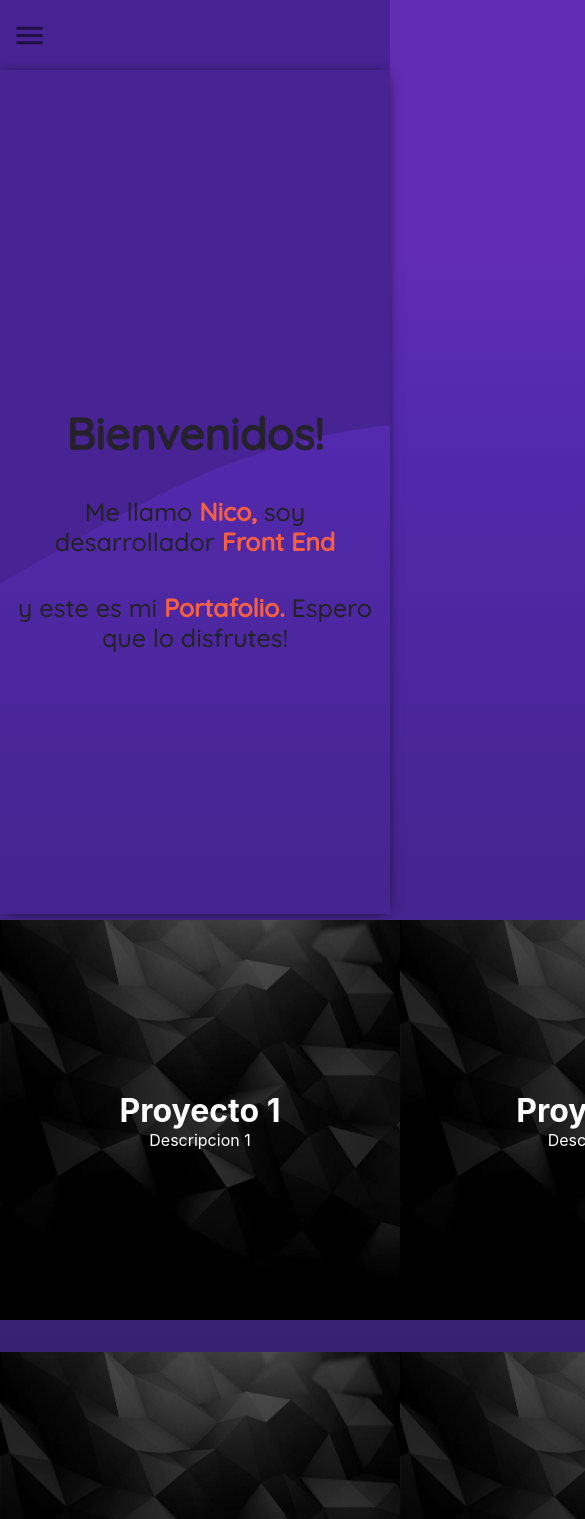
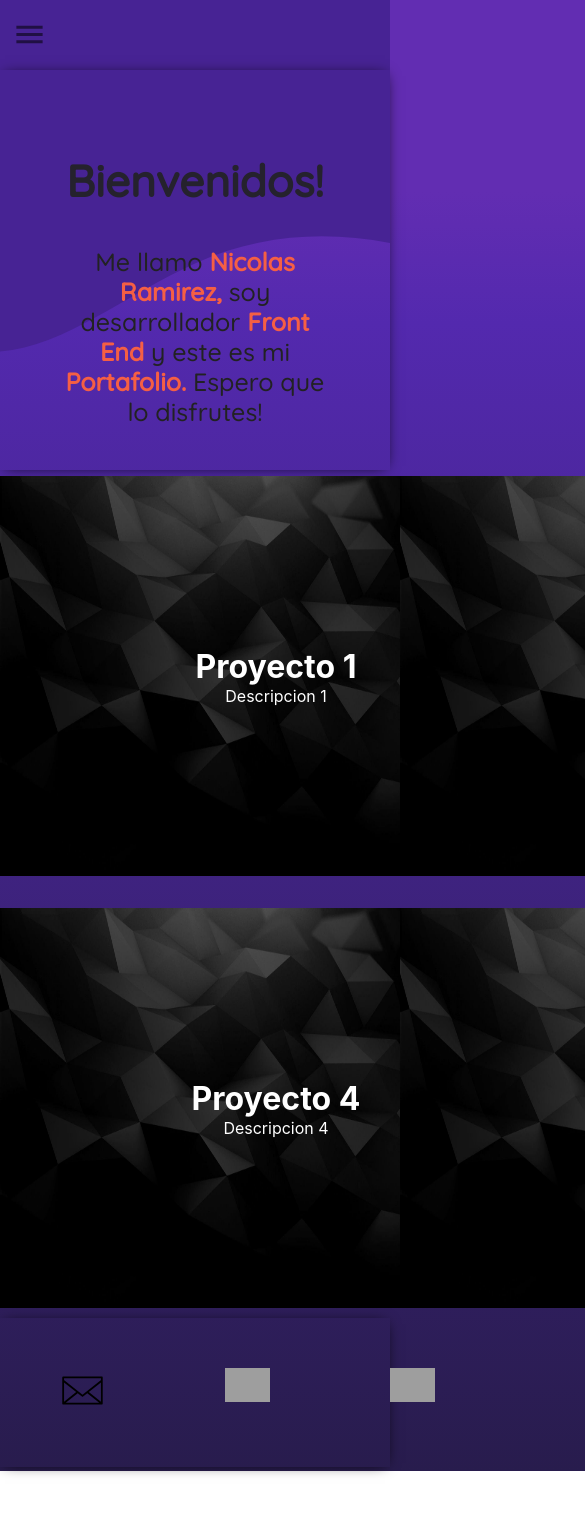
Before and after one commit to nicccoo/portfolio-react, a React (Create React App) app in the folder potfolio-react/: page / in a window 390 px wide. Shown: the top 1519 px of the page, 585 px wide, since content can reach past the window. After the commit the page ends 1471 px from the top, so only its background shows below. Built offline with nearby package versions, Linux system fonts and the light colour scheme; grey boxes are pictures that could not be loaded; a web font is replaced by a local one.

Commit message:
update hero

```diff
--- a/potfolio-react/src/components/Views/Contacto/styles-contacto.css
+++ b/potfolio-react/src/components/Views/Contacto/styles-contacto.css
@@ -22,7 +22,6 @@
   transform: scale(1.2);
   transition: 0.35s;
   animation: ease-in;
-  cursor: pointer;
 }
 
 .author {
@@ -32,6 +31,7 @@
   padding: 0;
   font-weight: 300;
   color: #333333;
+  cursor:auto;
 }
 
 @media only screen and (min-width: 320px) and (max-width: 600px) {
--- a/potfolio-react/src/components/Views/Hero/Hero.js
+++ b/potfolio-react/src/components/Views/Hero/Hero.js
@@ -1,26 +1,24 @@
 import React from "react";
 import "./styles-hero.css";
 import imgHero from "./img/hero2.svg";
-import imgWave from "./img/wave1.svg";
 
 export const Hero = () => {
   return (
     <div>
       <div className="container-hero" id="hero">
-
         <div className="hero__izquierda">
           <h2 className="hero-title">Bienvenidos!</h2>
           <p className="hero-text">
-            Me llamo <b className="orange">Nico,</b> soy desarrollador <b className="orange">Front End</b>
-            <p>y este es mi <b className="orange">Portafolio. </b>Espero que lo disfrutes!</p>
-
+            Me llamo <b className="orange">Nicolas Ramirez,</b> soy
+            desarrollador <b className="orange">Front End</b> y este es mi{" "}
+            <b className="orange">Portafolio. </b>Espero que lo disfrutes!
           </p>
+        {/* <button className="button-cv">Download CV</button> */}
         </div>
         <div className="hero__derecha">
           <img src={imgHero} alt="" />
         </div>
       </div>
-      {/* <img className="wave" src={imgWave} alt="" /> */}
     </div>
   );
 };
--- a/potfolio-react/src/components/Views/Hero/styles-hero.css
+++ b/potfolio-react/src/components/Views/Hero/styles-hero.css
@@ -1,4 +1,6 @@
 @import url('https://fonts.googleapis.com/css2?family=Quicksand:wght@500&display=swap');
+/* @import url('https://fonts.googleapis.com/css2?family=Nunito:wght@800&display=swap'); */
+@import url('https://fonts.googleapis.com/css2?family=Nunito:wght@900&display=swap');
 body {
 background:linear-gradient(0deg, rgb(40, 28, 77) 0%, rgb(83, 41, 174) 78%, rgb(98, 45, 178) 87%);
 }
@@ -29,35 +31,52 @@ background:linear-gradient(0deg, rgb(40, 28, 77) 0%, rgb(83, 41, 174) 78%, rgb(9
 .hero-title {
   display: inline-block;
   font-family: 'Quicksand', sans-serif;
+  /* font-family: 'Nunito', sans-serif; */
   font-size: 120px;
-  margin-left: 50%;
+  margin-left: 40%;
   color: #222;
   opacity: 0.9;
-  margin-top: -45%;
+  margin-top: -35%;
 
 }
 
 .hero-text {
   font-family: 'Quicksand', sans-serif;
-  margin-left: 25%;
+  /* font-family: 'Nunito', sans-serif; */
+  margin-left: 17%;
+  width: 70%;
   font-size: 30px;
   line-height: 40px;
-  /* color: #F55F44; */
   color: #222;
-  margin-top: 4%;
+  margin-top: 2%;
 }
 
 .hero__derecha {
   width: 55%;
   display: flex;
   justify-content: center;
+  position:relative;
   align-items: center;
 }
 
 .hero__derecha img {
   width: 90%;
   height:80%;
-  margin-bottom: 130  px;
+  position:absolute;
+  animation: move_svg 6s ease-in-out infinite;
+}
+
+@keyframes move_svg {
+  0% {
+    transform: translateY(7px);
+  }
+
+  25% {
+    transform: translateY(-7px);
+  }
+  100% {
+    transform: translateY(7px);
+  }
 
 }
 
@@ -66,22 +85,15 @@ background:linear-gradient(0deg, rgb(40, 28, 77) 0%, rgb(83, 41, 174) 78%, rgb(9
 @media only screen and (max-width: 400px) {
 
   .container-hero {
-    margin-top: -20px;
+    height: 400px;
   }
 
   .hero__derecha img {
     display: none;
   }
 
-  .hero__izquierda {
-    display: flex;
-    flex-direction: column;
-    align-items: center;
-    width: 100%;
-    margin: 20% 15px 10% 15px;
-  }
-
   .hero-title {
+    margin-top: -20px;
     font-size: 40px;
   }
 
--- a/potfolio-react/src/components/Views/NavBar/MenuDesplegable.js
+++ b/potfolio-react/src/components/Views/NavBar/MenuDesplegable.js
@@ -19,7 +19,7 @@ const useStyles = makeStyles({
     left: "60px",
   },
   menuButton: {
-    bottom: "10px",
+    bottom: "1px",
   },
 });
 
--- a/potfolio-react/src/components/Views/NavBar/styles-navbar.css
+++ b/potfolio-react/src/components/Views/NavBar/styles-navbar.css
@@ -84,16 +84,13 @@ ul {
     justify-content: space-between;
     align-items: center;
     width: 100%;
+    height: 70px;
   }
 
   .container-desplegable {
-    display: flex;
+    display: inline-block;
   }
 
-  .navbar__items a {
-    margin: 0;
-    padding: 0;
-  }
 
   .logo {
     display: none;
--- a/potfolio-react/src/components/Views/Proyectos/styles-proyectos.css
+++ b/potfolio-react/src/components/Views/Proyectos/styles-proyectos.css
@@ -1,30 +1,40 @@
 .container-proyectos {
   display: grid;
   grid-template-columns: repeat(3, 1fr);
+  grid-template-rows: repeat(2, 1fr);
+  justify-content: space-between;
+  align-items: center;
   row-gap: 20px;
   height: 100vh;
-  position:relative;
 }
 
 .proyecto {
-  display: flex;
+  display: grid;
   justify-content: center;
   align-items: center;
   transition: 0.35s;
+  text-align: center;
+  position: relative;
+}
 
-}
 
 .proyecto:hover > .txt {
   transform: scale(1.3);
   transition: 0.35s;
+  animation: ease-in-out;
   cursor: pointer;
   opacity: 0.8;
-  animation: ease-in-out;
 }
+
+.proyecto:hover > img {
+position:relative;
+}
+
+
 
 .proyecto:hover {
   cursor: pointer;
-  opacity: 0.35;;
+  opacity: 0.35;
   transition: 0.35s;
 }
 
@@ -34,10 +44,11 @@
 }
 
 .txt {
-  text-align: center;
+  text-align:center;
   position: absolute;
   opacity: 0;
   transition: 0.35s;
+  margin-left: 38%;
 }
 
 .title {
@@ -48,19 +59,18 @@
   color: #fff;
 }
 
-
 @media only screen and (min-width: 320px) and (max-width: 600px) {
   .container-proyecto {
-    display: flex;
-    flex-direction: column;
-    flex-wrap: wrap;
+    display: grid;
+    grid-template-columns: 1fr;
+    grid-template-rows: repeat(6, 1fr);
+    height: 100px;
   }
 
   .proyecto {
-    display: flex;
-    flex-direction: column;
+    display: grid;
+    grid-template-columns: 1fr;
   }
-
 
   .img-proyecto {
     width: 300px;
@@ -76,8 +86,6 @@
   .desc {
     margin: 0;
   }
-
-
 }
 
 @media only screen and (max-width: 768px) and (max-width: 1024px) {
```
Also changed, not shown: potfolio-react/src/components/Views/Proyectos/Proyecto.js (line endings or trailing spaces).
